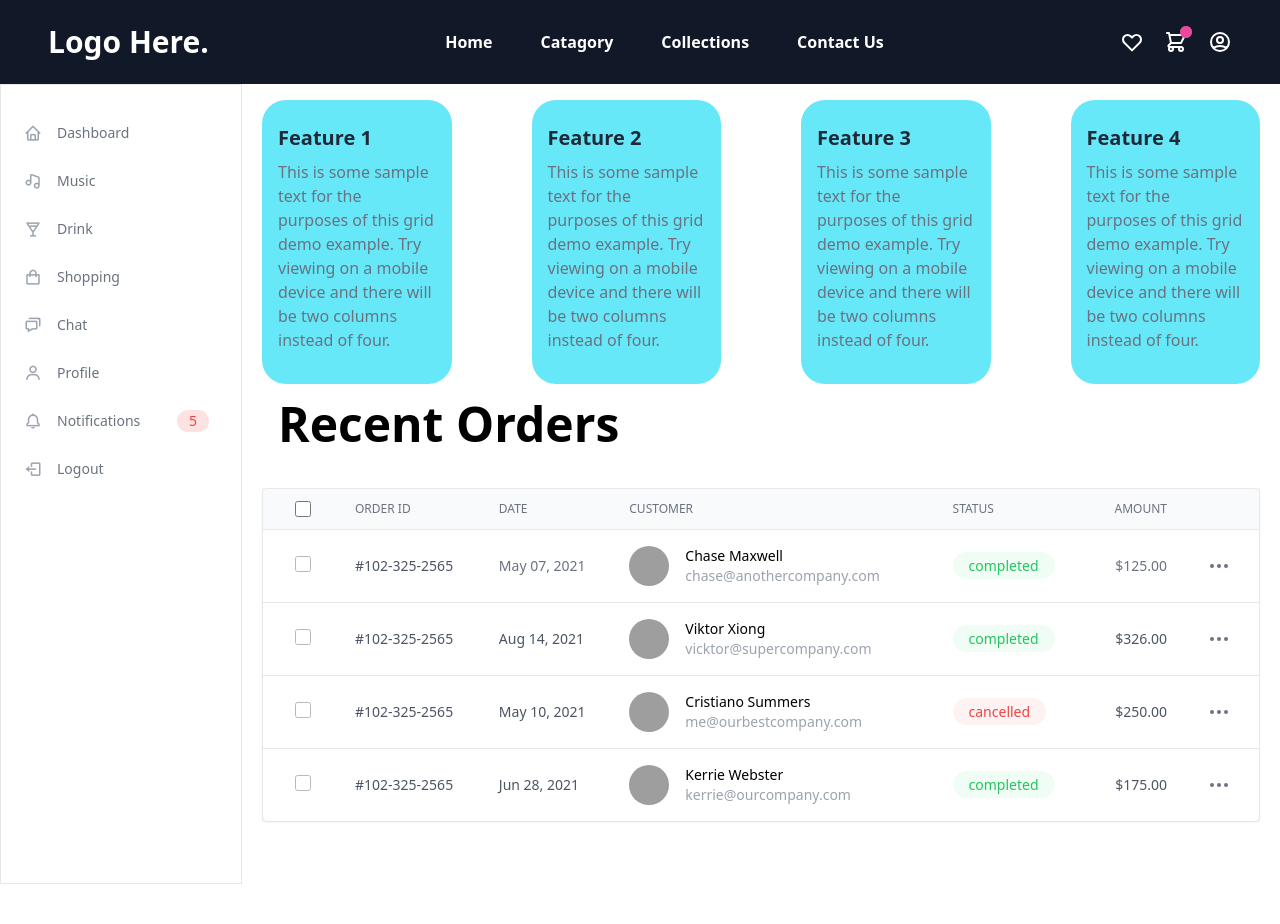
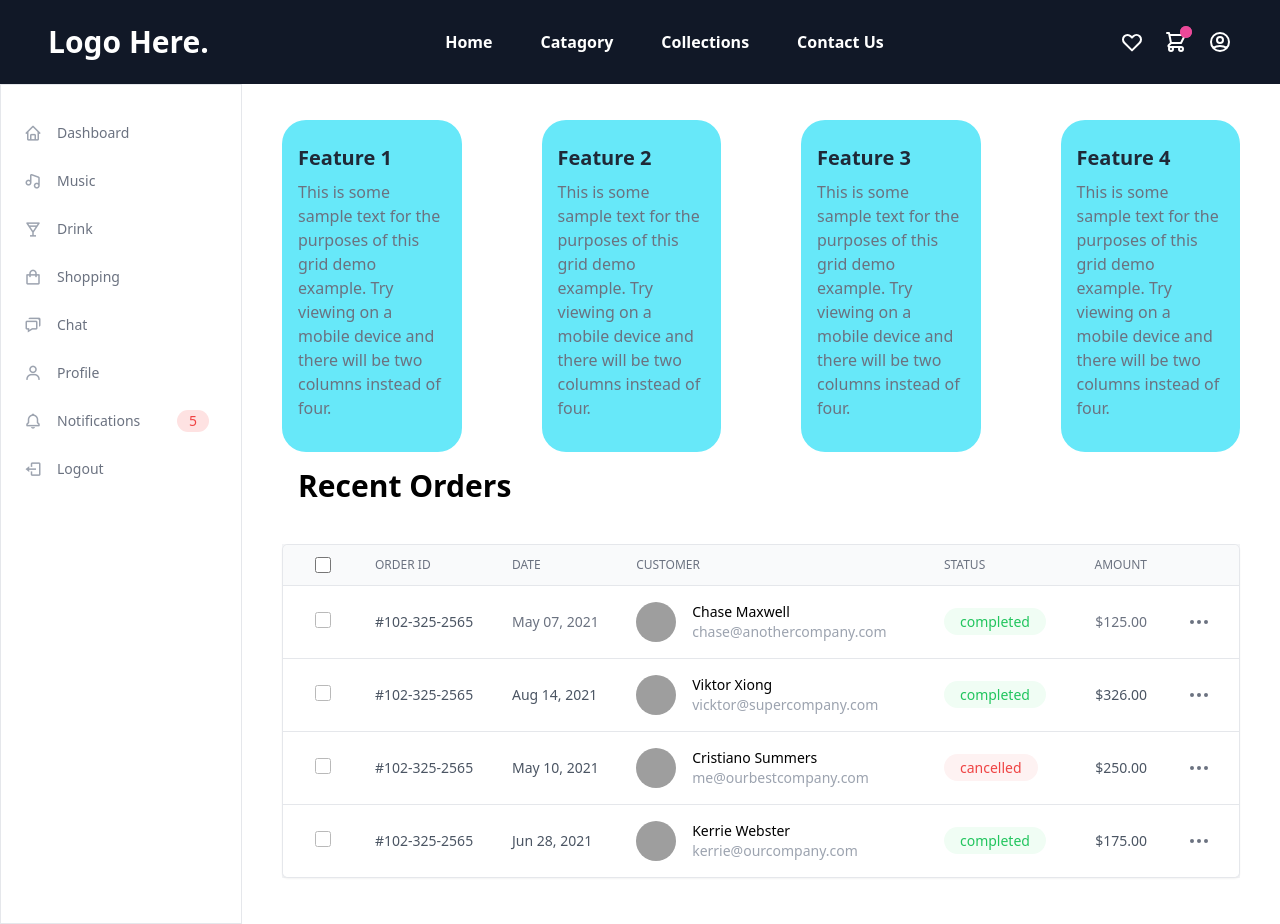
Before and after one commit to ravikr126/admin-panel-phone, a React (Create React App) app: page / in a window 1280 px wide. Before the commit the page ends 884 px from the top, so only its background shows below. Built offline with nearby package versions, Linux system fonts and the light colour scheme; grey boxes are pictures that could not be loaded.

Commit message:
home page update with good table

```diff
--- a/src/Components/Home.jsx
+++ b/src/Components/Home.jsx
@@ -12,7 +12,7 @@ const Home = () => {
           <div className="flex flex-col">
             {/* upper boxex */}
 
-            <div class="h-screen mx-5">
+            <div class="h-screen mx-10 my-5">
               <div class="grid grid-cols-2 md:grid-cols-4 gap-20 pt-4 ">
                 <div class="pt-2 pb-8 bg-cyan-300 p-4  rounded-3xl">
                   <h2 class="font-semibold text-xl pt-4 text-gray-800">
@@ -58,8 +58,7 @@ const Home = () => {
 
               {/* upper box ends */}
 
-                <h1 className="m-4 text-5xl font-bold">Recent Orders</h1>
-
+              <h1 className="m-4 text-3xl font-bold">Recent Orders</h1>
 
               {/* table start */}
 
```
